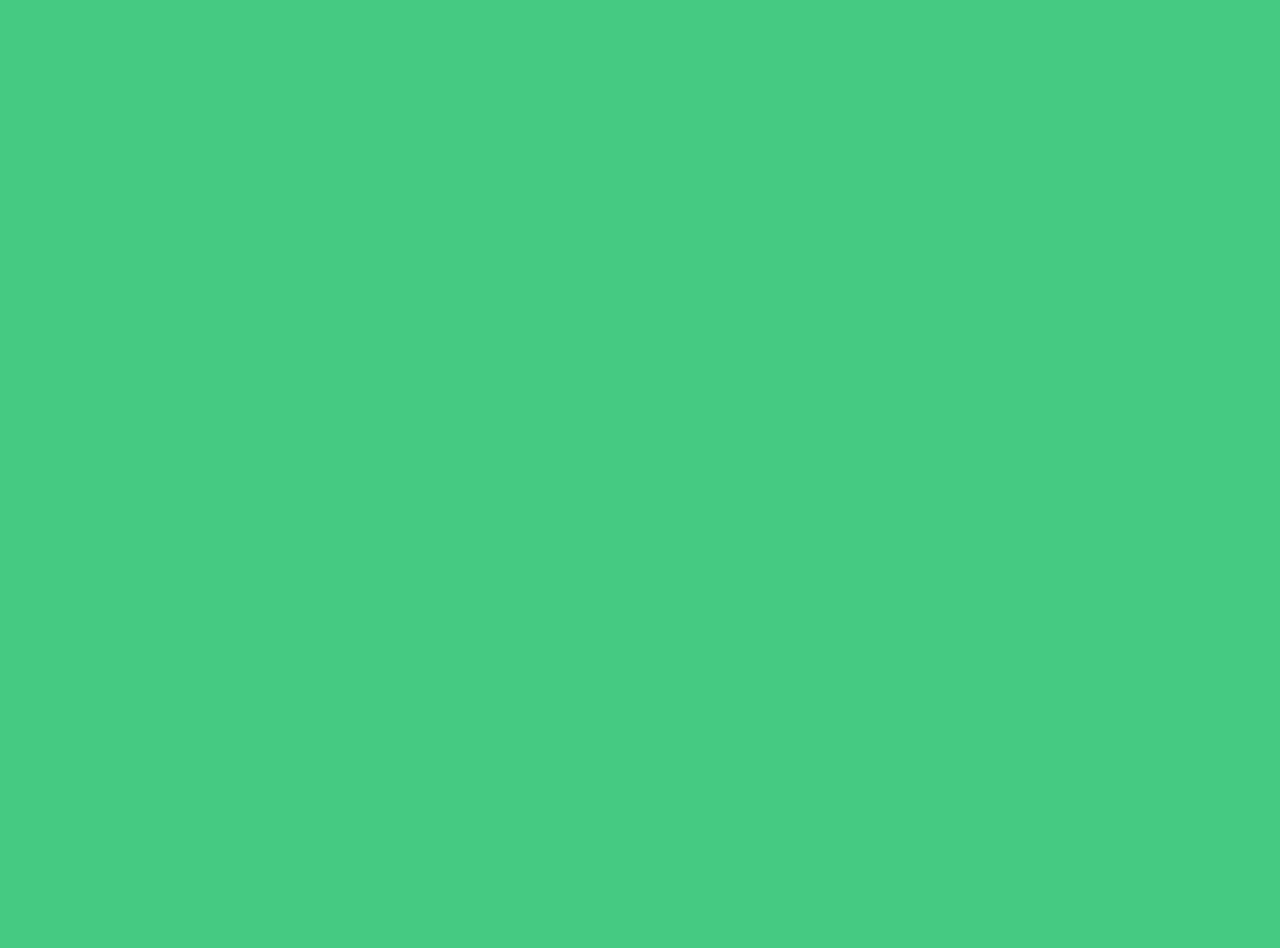
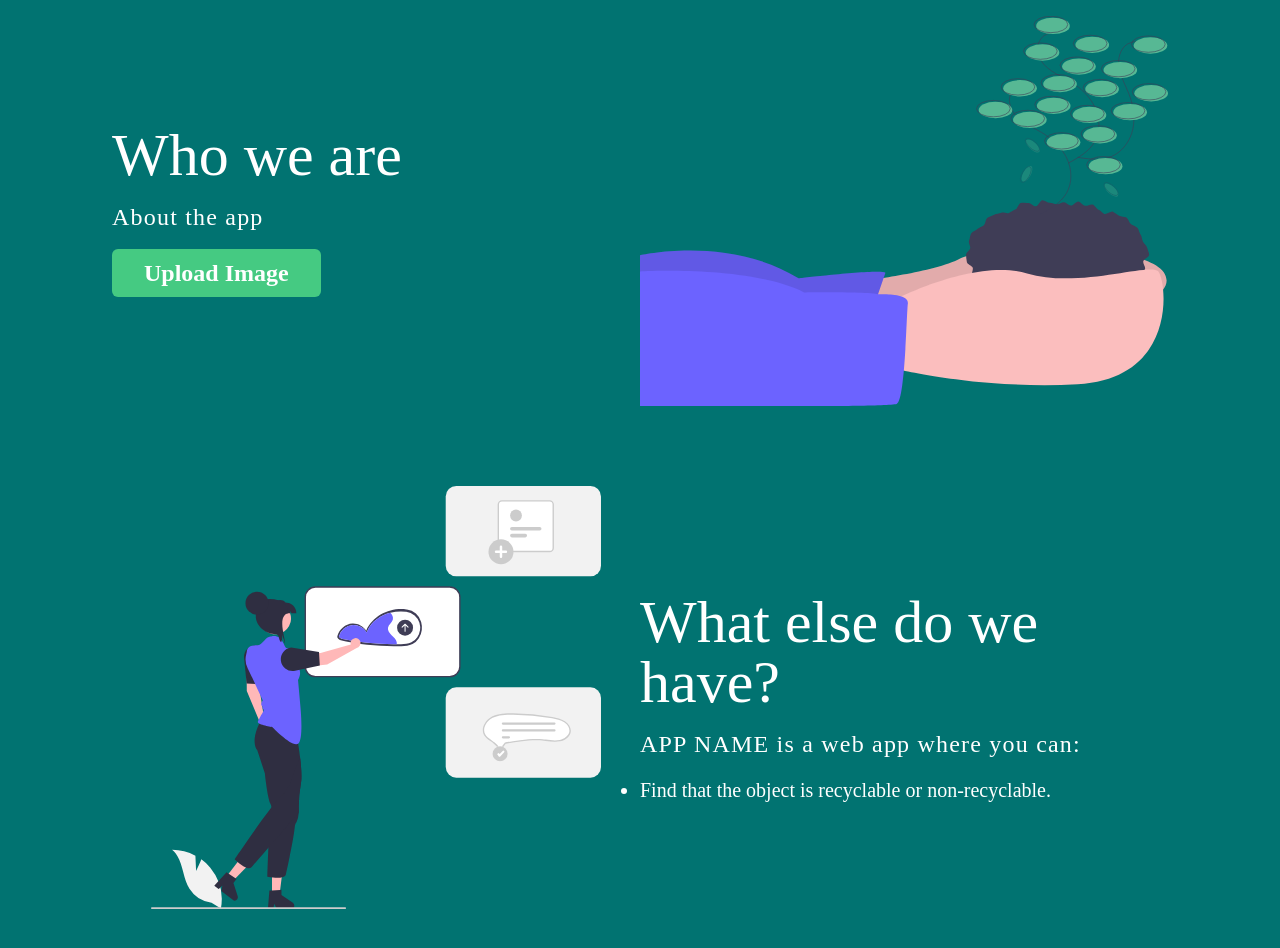
Before and after one commit to Harshal0902/DragonHacks-2022, a React (Create React App) app: page / in a window 1280 px wide. Shown: the part 160-1108 px from the top of the page. Before the commit the page ends 800 px from the top, so only its background shows below. Built offline with nearby package versions, Linux system fonts and the light colour scheme.

Commit message:
✨ Made Home page

```diff
--- a/src/App.js
+++ b/src/App.js
@@ -1,6 +1,7 @@
 import { BrowserRouter, Routes, Route } from 'react-router-dom'
 import Navbar from './components/Navbar'
 import Home from './pages/Home'
+import Upload from './pages/Upload'
 
 function App() {
   return (
@@ -8,6 +9,7 @@ function App() {
       <Navbar />
       <Routes>
         <Route path="/" element={<Home />} />
+        <Route path="/upload" element={<Upload />} />
       </Routes>
     </BrowserRouter>
   );
--- a/src/components/Navbar.js
+++ b/src/components/Navbar.js
@@ -7,7 +7,7 @@ export default function Navbar() {
     const [showNavbar, setShowNavbar] = React.useState(false);
 
     return (
-        <div >
+        <div classname="font-montserrat">
             <nav className="flex items-center py-2 flex-wrap px-4 text-fontColor tracking-wider">
                 <Link to="/"><span className="p-2 mr-4 inline-flex items-center text-4xl md:text-5xl cursor-pointer font-base text-white">APP NAME
                 </span></Link>
@@ -41,11 +41,11 @@ export default function Navbar() {
                                     >
 
                                         <Link to="/">
-                                            <span className="lg:inline-flex px-3 mx-3 py-2 rounded items-center justify-center dark:hover:bg-navHover hover:bg-secondary cursor-pointer text-white">Home</span>
+                                            <span className="lg:inline-flex px-3 mx-3 py-2 rounded items-center justify-center dark:hover:bg-navHover hover:bg-tertiary cursor-pointer text-white">Home</span>
                                         </Link>
 
                                         <Link to="/upload">
-                                            <span className="lg:inline-flex px-3 mx-3 py-2 rounded items-center justify-center dark:hover:bg-navHover hover:bg-secondary cursor-pointer text-white">Upload</span>
+                                            <span className="lg:inline-flex px-3 mx-3 py-2 rounded items-center justify-center dark:hover:bg-navHover hover:bg-tertiary cursor-pointer text-white">Upload</span>
                                         </Link>
 
                                     </div>
@@ -61,11 +61,11 @@ export default function Navbar() {
                     <div className="lg:inline-flex lg:flex-row lg:ml-auto lg:w-auto w-full text-xl lg:items-center items-start flex flex-col lg:h-auto space-x-2 mr-12" >
 
                         <Link to="/">
-                            <span className="lg:inline-flex lg:w-auto w-full px-3 py-2 rounded items-center justify-center dark:hover:bg-navHover hover:bg-secondary cursor-pointer text-white">Home</span>
+                            <span className="lg:inline-flex lg:w-auto w-full px-3 py-2 rounded items-center justify-center dark:hover:bg-navHover hover:bg-tertiary cursor-pointer text-white">Home</span>
                         </Link>
 
                         <Link to="/upload">
-                            <span className="lg:inline-flex lg:w-auto w-full px-3 py-2 rounded items-center justify-center dark:hover:bg-navHover hover:bg-secondary cursor-pointer text-white">Upload</span>
+                            <span className="lg:inline-flex lg:w-auto w-full px-3 py-2 rounded items-center justify-center dark:hover:bg-navHover hover:bg-tertiary cursor-pointer text-white">Upload</span>
                         </Link>
 
                     </div>
--- a/src/index.css
+++ b/src/index.css
@@ -10,5 +10,5 @@
 }
 
 body {
-  background-color: #45CA82;
+  background-color: #017371;
 }
--- a/src/pages/Home.js
+++ b/src/pages/Home.js
@@ -1,7 +1,41 @@
-import React from 'react'
+import React from "react"
+import HeroImg from '../assets/hero.svg'
+import InspirationImg from '../assets/features.svg'
+import { Link } from 'react-router-dom';
 
 export default function Home() {
-  return (
-    <div>Home</div>
-  )
+    return (
+        <div className='md:mx-28 mx-4 text-white pt-10 pb-12 font-montserrat'>
+
+            <div className='md:grid md:grid-cols-2 items-center pt-10'>
+                <div className=''>
+                    <h1 className='text-6xl'>Who we are</h1>
+                    <p className='text-xl md:text-2xl py-4 tracking-wider'>About the app</p>
+
+                    <Link to="/upload">
+                        <button className='bg-primary font-semibold py-2 px-8 rounded-md text-xl md:text-2xl'>Upload Image</button>
+                    </Link>
+
+                </div>
+                <div className="grid place-items-center py-4 drop-shadow-3xl shadow-black">
+                    <img src={HeroImg} alt="img" width="550" height="550" />
+                </div>
+            </div>
+
+            <div className='md:grid md:grid-cols-2 pt-12 items-center'>
+                <div className="grid place-items-center py-4 drop-shadow-3xl shadow-black">
+                    <img src={InspirationImg} alt="img" width="450" height="450" />
+                </div>
+                <div className=''>
+                    <h1 className='text-6xl'>What else do we have?</h1>
+                    <p className='text-xl md:text-2xl py-4 tracking-wider'> APP NAME is a web app where you can:
+                    </p>
+                    <ul className="text-xl">
+                        <li className="list-disc">Find that the object is recyclable or non-recyclable.</li>
+                    </ul>
+                </div>
+            </div>
+
+        </div>
+    )
 }
--- /dev/null
+++ b/src/pages/Upload.js
@@ -0,0 +1,7 @@
+import React from 'react'
+
+export default function Upload() {
+    return (
+        <div className="font-montserrat">Upload</div>
+    )
+}
```
Also changed, not shown: src/assets/features.svg (added), src/assets/hero.svg (added).
